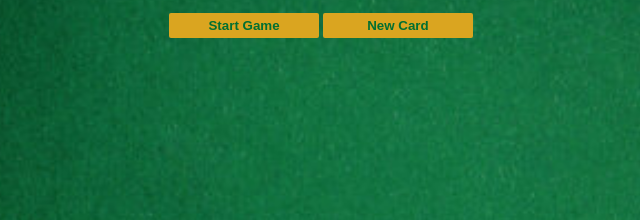
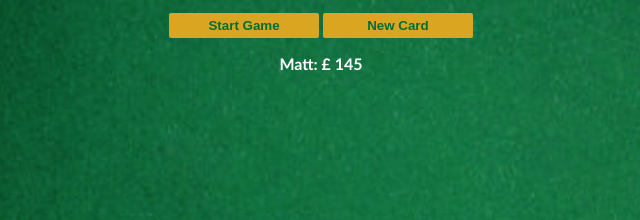
Before and after one commit to Mattjones444/blackjack-game, a plain HTML site: page index.html in a window 1280 px wide. Shown: the part 160-380 px from the top of the page, 319-959 px from the left. Drawn offline with Linux system fonts and the light colour scheme.

Commit message:
Added player name and chip values

```diff
--- a/index.html
+++ b/index.html
@@ -10,6 +10,7 @@
         <div class="button-div">
         <button class="start-game" onclick="startGame()">Start Game</button>
         <button class="new-card" onclick="newCard()">New Card</button>
+        <p id="player-el">Matt: £145</p>
     </div>
         <script src="index.js"></script>
     </body>
--- a/index.js
+++ b/index.js
@@ -6,6 +6,14 @@ let message ="";
 let messageEl=document.getElementById("message-el");
 let sumEl=document.querySelector("#sum-el");
 let cardsEl=document.querySelector(".cards-el");
+let player={
+    Name:"Matt",
+    Chips:145
+
+}
+
+let playerEl=document.getElementById("player-el");
+playerEl.textContent=player.Name + ": £ "+" "+player.Chips;
 
 function getRandomCard(){
     let randomCard=Math.floor(Math.random()*13)+1;
```
